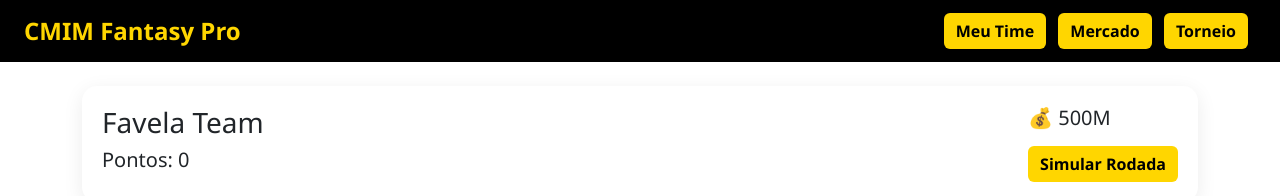
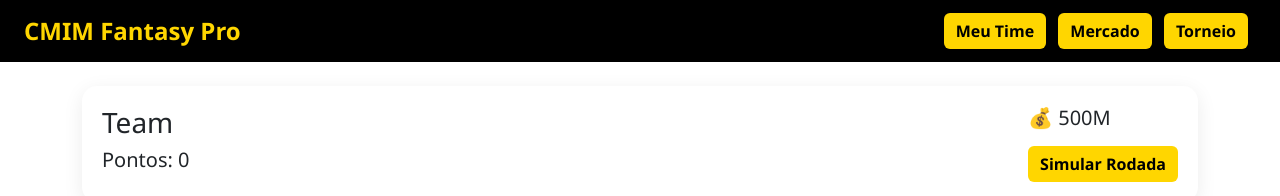
Before and after one commit to carlos11gaia11/Site-do-CMIM-rascunho, a plain HTML site: page bar/cartola.html in a window 1280 px wide. Shown: the top 196 px of the page. Drawn offline with nearby package versions, Linux system fonts and the light colour scheme.

Commit message:
Update cartola.html

```diff
--- a/bar/cartola.html
+++ b/bar/cartola.html
@@ -85,7 +85,7 @@
 
 <div class="card-custom mb-4 d-flex justify-content-between">
 <div>
-<h3>Favela Team</h3>
+<h3>Team</h3>
 <h5>Pontos: <span id="teamPoints">0</span></h5>
 </div>
 <div>
```
